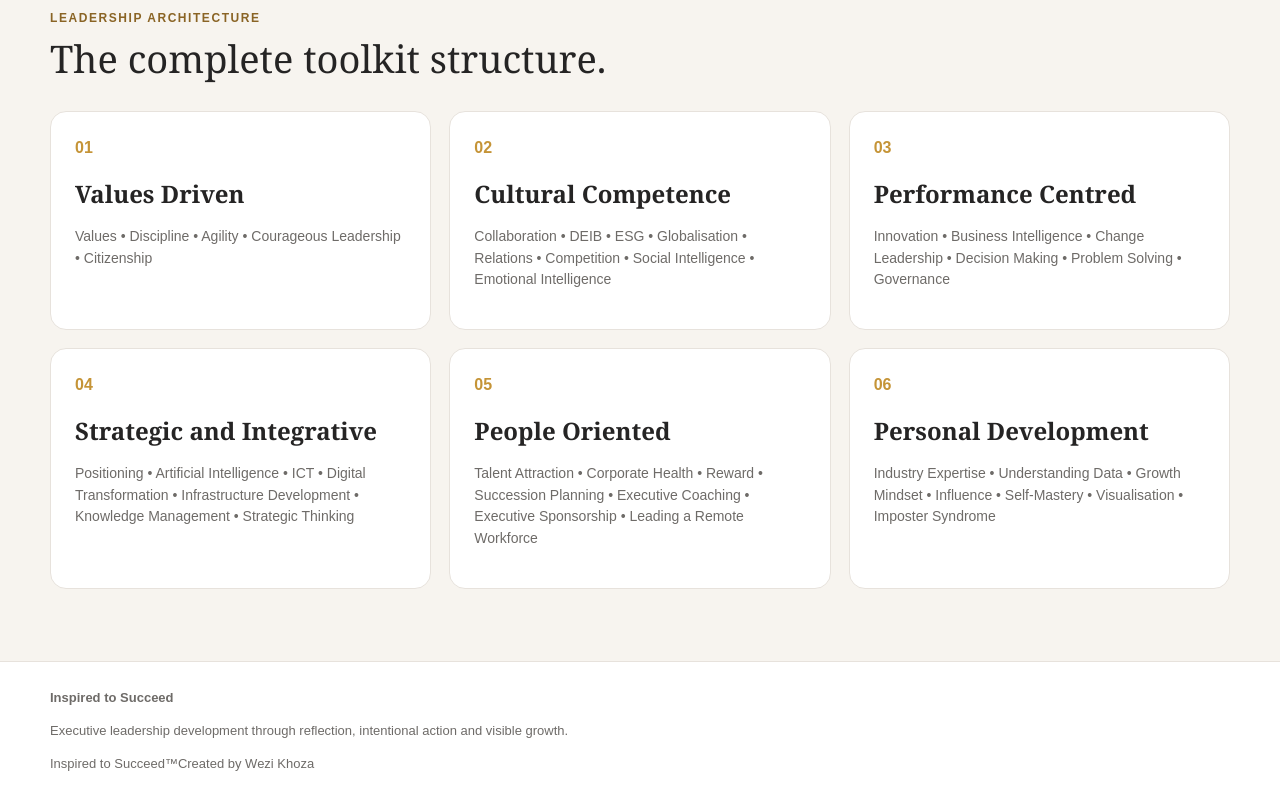
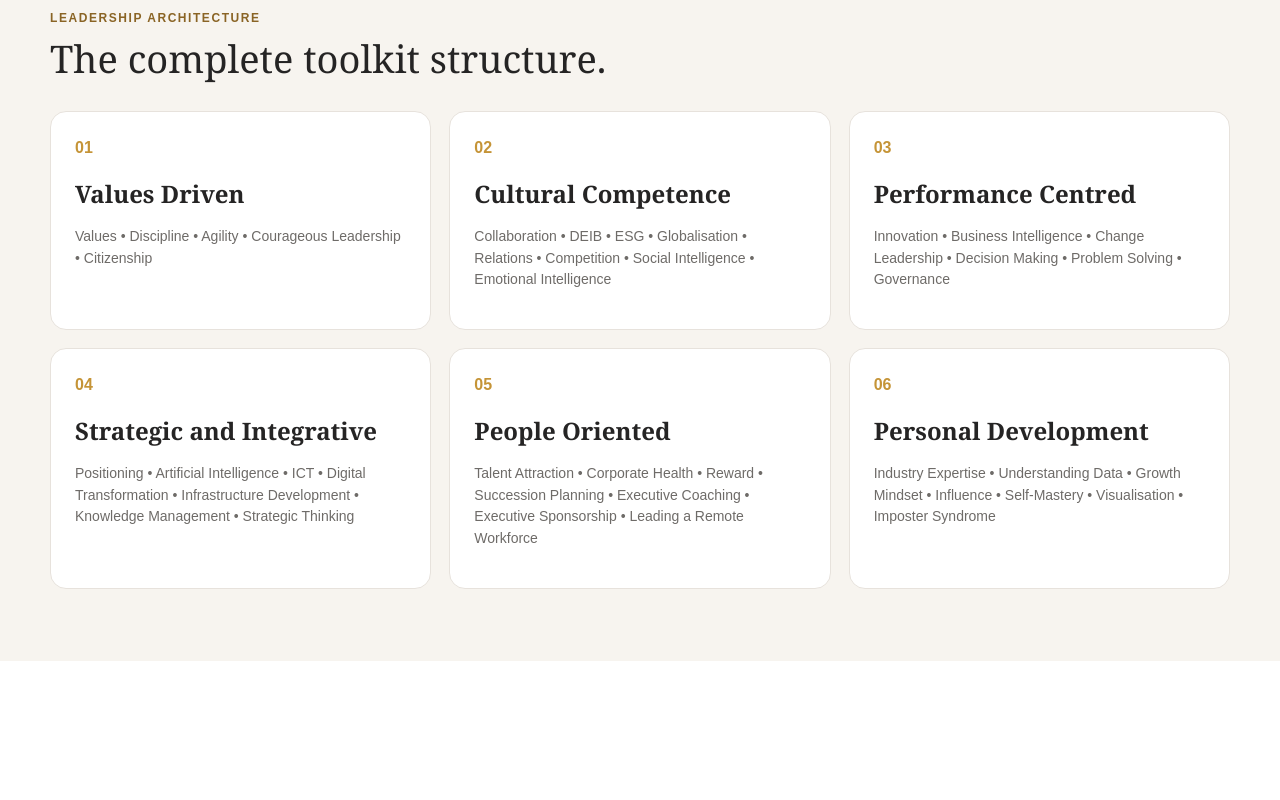
Before and after one commit to g-car/inspired-to-succeed-saas, a Next.js app: page / in a window 1280 px wide. Shown: the part 1322-2122 px from the top of the page. After the commit the page ends 1983 px from the top, so only its background shows below. Built offline with nearby package versions, Linux system fonts and the light colour scheme.

Commit message:
Restore working Toolkit and Admin navigation routes
Updated the description in metadata and streamlined the navigation links by removing unnecessary line breaks. Removed the footer section for a cleaner layout.

```diff
--- a/app/layout.js
+++ b/app/layout.js
@@ -4,7 +4,7 @@ import Link from 'next/link';
 export const metadata = {
   title: 'Inspired to Succeed',
   description:
-    'An interactive executive leadership development and vision-board experience by Wezi Khoza.',
+    'Interactive executive leadership development and vision-board experience by Wezi Khoza.',
 };
 
 export default function RootLayout({ children }) {
@@ -24,40 +24,14 @@ export default function RootLayout({ children }) {
 
             <nav className="main-nav" aria-label="Main navigation">
               <Link href="/">Home</Link>
-
-              <Link href="/toolkit">
-                Toolkit
-              </Link>
-
-              <Link href="/coach">
-                Coach
-              </Link>
-
-              <Link href="/admin">
-                Admin
-              </Link>
+              <Link href="/toolkit">Toolkit</Link>
+              <Link href="/coach">Coach</Link>
+              <Link href="/admin">Admin</Link>
             </nav>
           </div>
         </header>
 
         <main>{children}</main>
-
-        <footer className="site-footer">
-          <div className="container">
-            <div>
-              <strong>Inspired to Succeed</strong>
-              <p>
-                Executive leadership development through reflection,
-                intentional action and visible growth.
-              </p>
-            </div>
-
-            <div>
-              <span>Inspired to Succeed™</span>
-              <span>Created by Wezi Khoza</span>
-            </div>
-          </div>
-        </footer>
       </body>
     </html>
   );
```
